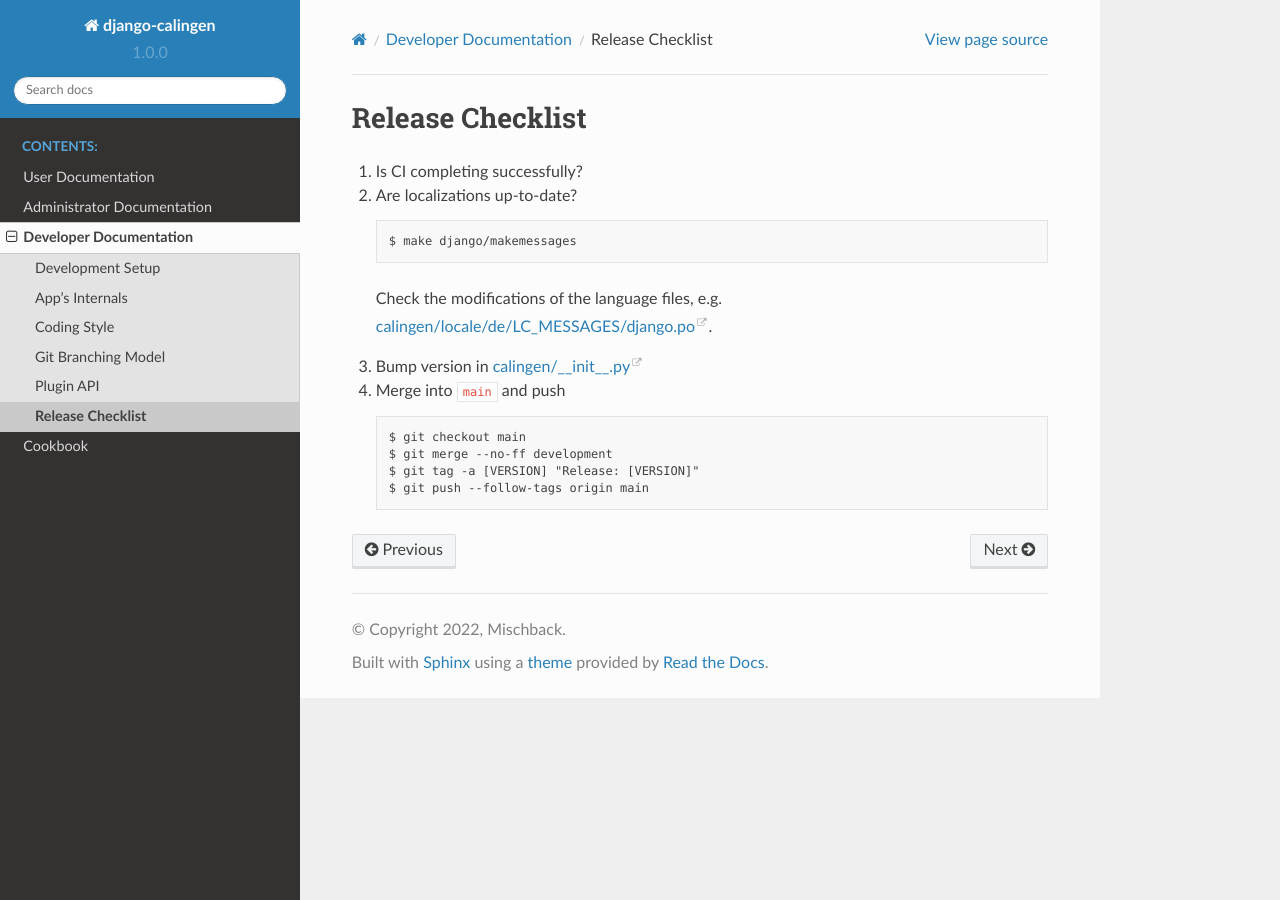
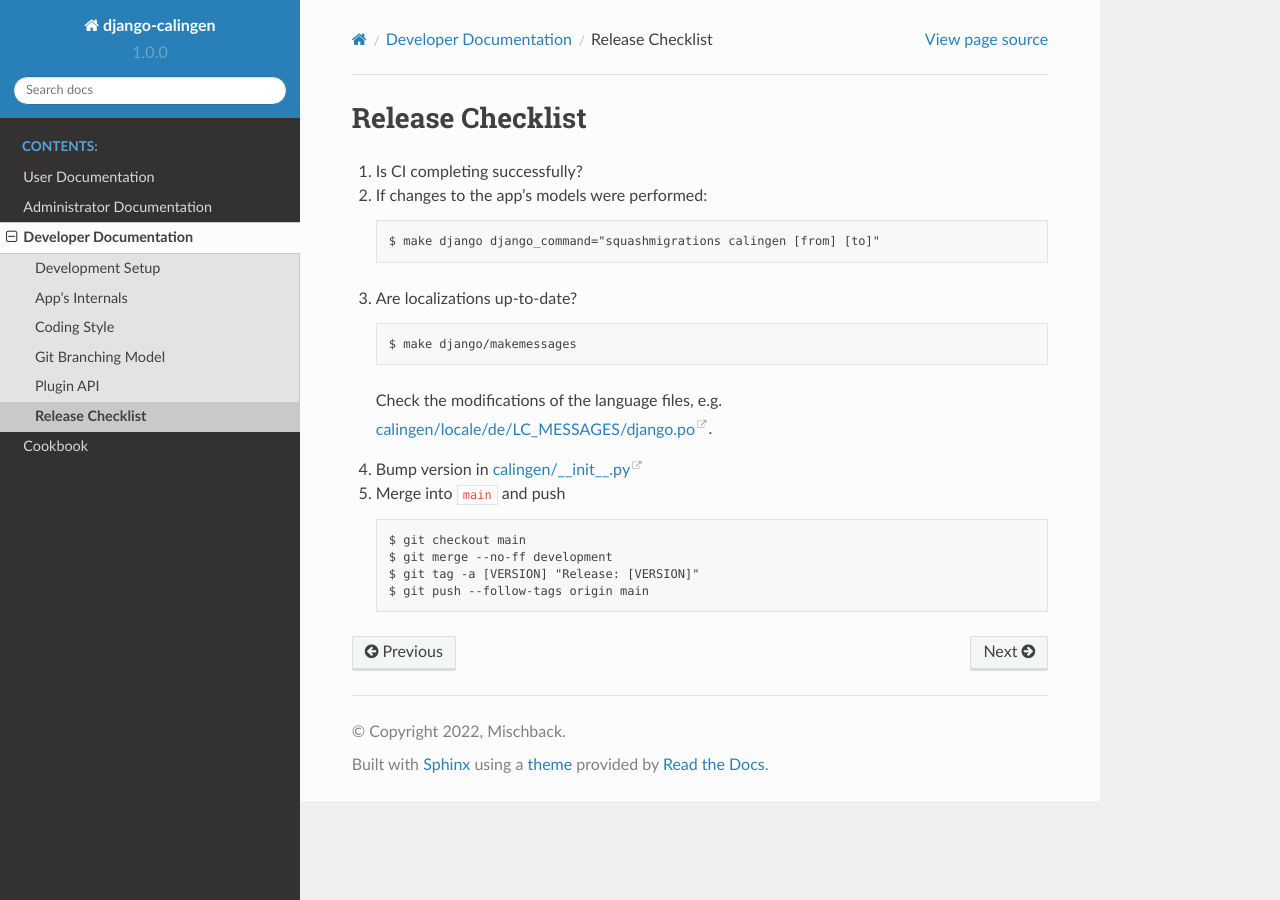
Before and after one commit to Mischback/django-calingen, a Sphinx documentation site: the page built from docs/source/developer/release_checklist.rst, in a window 1280 px wide. Built offline with Sphinx 7.4.7 and the Read the Docs theme 2.0.0, drawn with Linux system fonts in a browser that asks for light colours; pages that are not in the unit, such as notebooks, are missing from menus; the version number is read from the project's files by our own code.

Commit message:
Add squashmigrations to release checklist

```diff
--- a/docs/source/developer/release_checklist.rst
+++ b/docs/source/developer/release_checklist.rst
@@ -3,6 +3,10 @@ Release Checklist
 #################
 
 #. Is CI completing successfully?
+#. If changes to the app's models were performed: ::
+
+    $ make django django_command="squashmigrations calingen [from] [to]"
+
 #. Are localizations up-to-date? ::
 
     $ make django/makemessages
```
